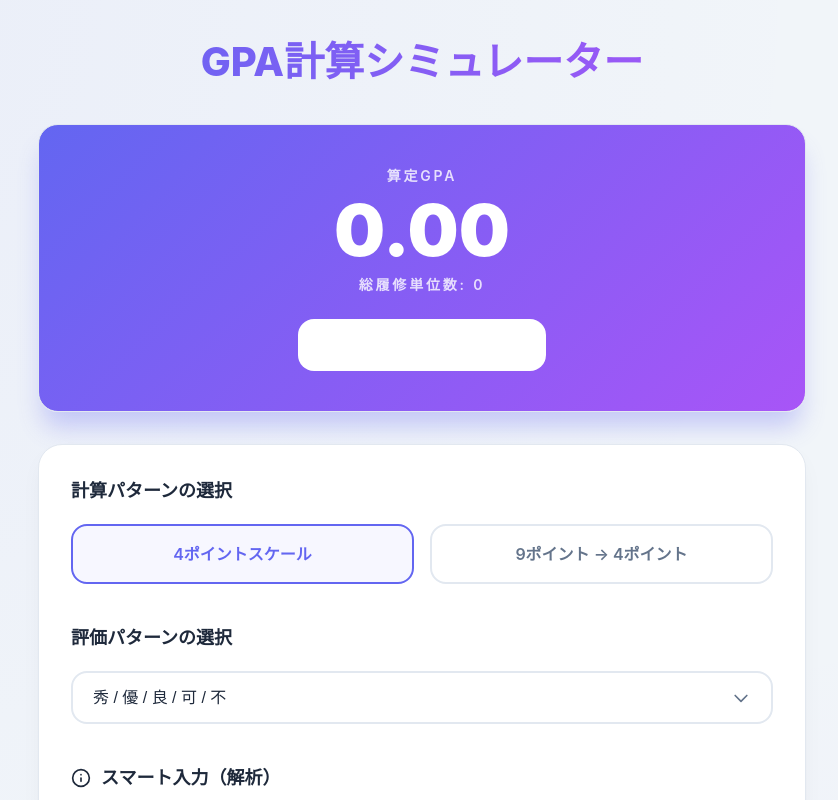
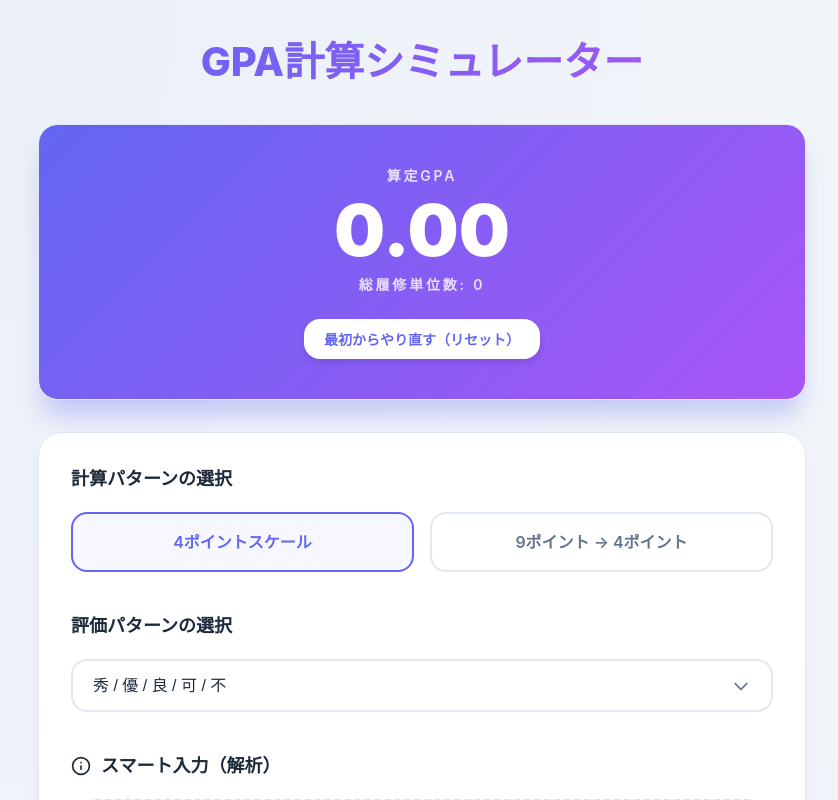
Before and after one commit to af22091/gpa-calculator, a React (Vite) app: page / in a window 1280 px wide. Shown: the top 800 px of the page, without its empty margins (218-1056 px from the left). Built offline with nearby package versions, Linux system fonts and the light colour scheme.

Commit message:
UI: improve reset button contrast

```diff
--- a/src/App.tsx
+++ b/src/App.tsx
@@ -101,9 +101,16 @@ function App() {
           <div className="gpa-value">{stats.gpa}</div>
           <p className="gpa-label">総履修単位数: {stats.totalCredits}</p>
           <button
-            className="btn btn-outline"
+            className="btn"
             onClick={resetAll}
-            style={{ marginTop: '1.5rem', fontSize: '0.875rem', borderColor: 'rgba(255,255,255,0.3)', color: 'white' }}
+            style={{
+              marginTop: '1.5rem',
+              fontSize: '0.875rem',
+              backgroundColor: 'white',
+              color: 'var(--primary)',
+              padding: '0.625rem 1.25rem',
+              boxShadow: '0 4px 6px rgba(0,0,0,0.1)'
+            }}
           >
             最初からやり直す（リセット）
           </button>
```
